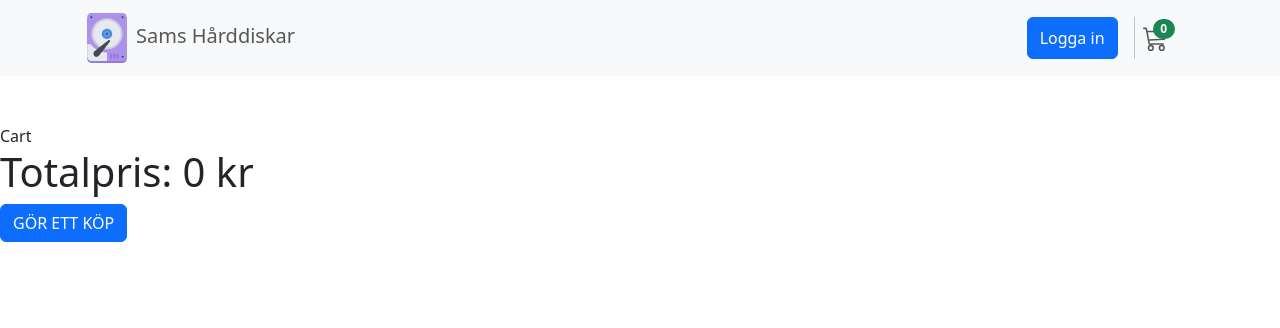
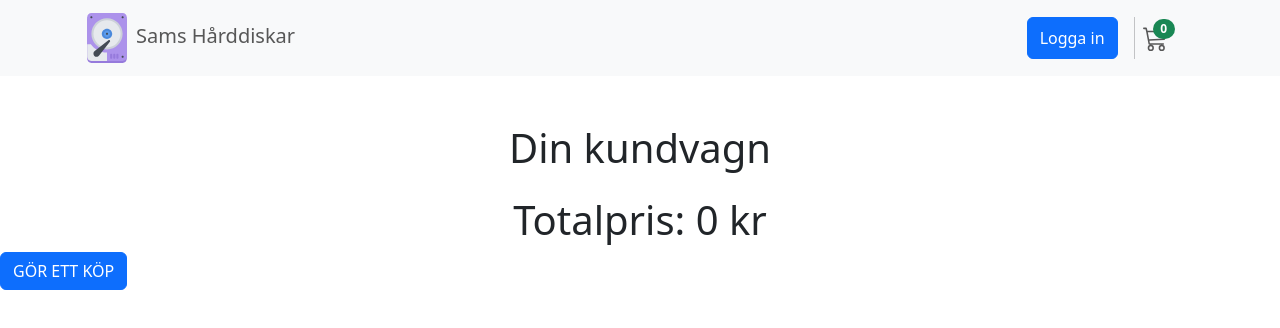
Before and after one commit to samzih/webshop-stripe-checkout, a React (Vite) app in the folder client/: page /cart in a window 1280 px wide. Shown: the top 328 px of the page. Built offline with nearby package versions, Linux system fonts and the light colour scheme.

Commit message:
Cart page displays cart items now

```diff
--- a/client/src/pages/Cart.jsx
+++ b/client/src/pages/Cart.jsx
@@ -1,5 +1,5 @@
 import { useEffect, useState } from "react";
-import { Card, Button, Row, Col, Container } from 'react-bootstrap';
+import { Card, Button, Row, Col, Container, Stack, Image } from 'react-bootstrap';
 import { useCartContext } from '../context/CartContext';
 
 function Cart() {
@@ -33,10 +33,29 @@ function Cart() {
 
   return (
     <>
-      <div>Cart</div>
+      <Stack className="d-flex align-items-center" direction="vertical" gap={3}>
 
+        <h1>Din kundvagn</h1>
 
-      <h1>Totalpris: {cartTotalPrice} kr</h1>
+        {cartItems.map((item, id) => (
+          <div key={id} style={{ border: "1px solid lightgrey", padding: "1.25rem", borderRadius: "5px" }}>
+            <Stack style={{ width: "40rem" }} direction="horizontal" gap={3}>
+              <Image style={{ width: "75px" }} fluid src={item.product.images[0]} />
+              <Stack className="justify-content-center" direction="vertical" gap={0}>
+                <Stack direction="horizontal" gap={1}>
+                  <h5>{item.product.name}</h5>
+                  {item.quantity > 1 && (<h6 className="text-muted">{`x${item.quantity}`}</h6>)}
+                </Stack>
+                <h6 className="text-muted">{`${item.product.default_price.unit_amount / 100} kr`}<small> (per enhet)</small></h6>
+              </Stack>
+              <h4>{`${(item.product.default_price.unit_amount / 100) * item.quantity} kr`}</h4>
+            </Stack>
+          </div>
+        ))}
+
+        <h1>Totalpris: {cartTotalPrice} kr</h1>
+
+      </Stack>
 
       <Button onClick={handlePayment}>GÖR ETT KÖP</Button>
     </>
```
